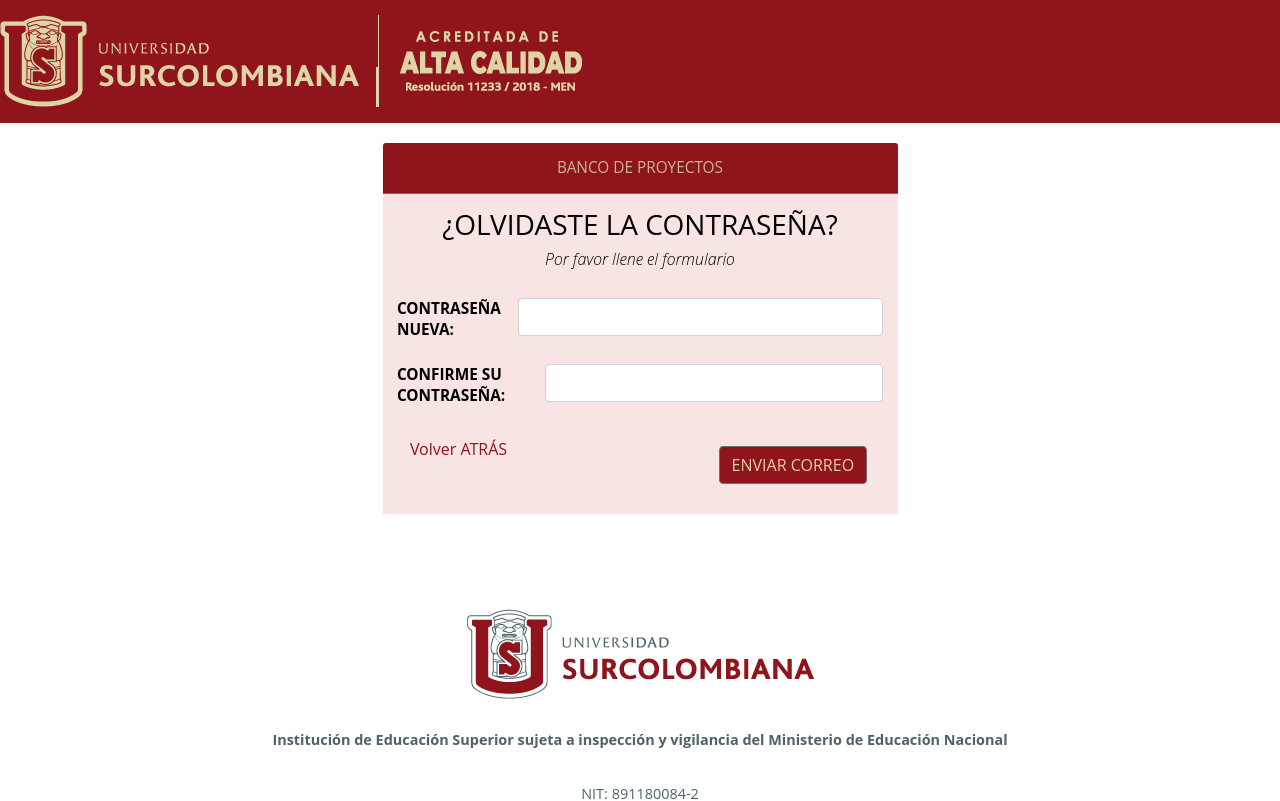
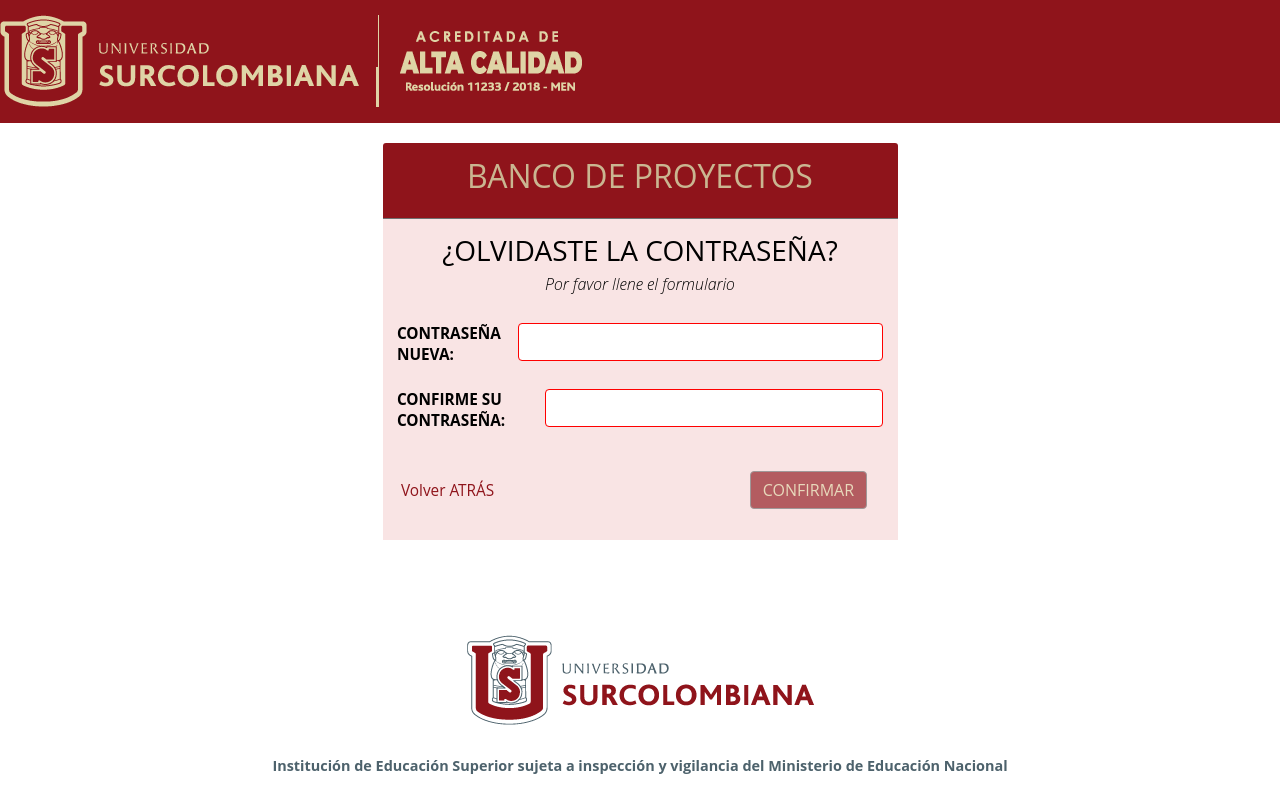
Before and after one commit to teamdevelopmentusco/BPUS, an Angular app: page /#/cambioclave in a window 1280 px wide. Shown: the top 801 px of the page. Built offline with nearby package versions, Linux system fonts and the light colour scheme.

Commit message:
validación de los formularios con HTML y angular

```diff
--- a/src/app/app.routing.ts
+++ b/src/app/app.routing.ts
@@ -11,16 +11,14 @@ import { NopagefoundComponent } from './shared/nopagefound/nopagefound.component
 
 
 const appRoutes: Routes = [ // Se crea el objeto de tipo Routes,
-
-
     { path: '' , component: LoginComponent},
     { path: 'cambioclave' , component: CambioClaveComponent},
     { path: 'codigoverificacion' , component: CodigoVerificacionComponent},
     { path: 'olvidoclave' , component: OlvidoClaveComponent},
-    //loadChildren = primera parte es el path al modulo que quiero cargar y la segunda es el nombre del modulo.
+    // loadChildren = primera parte es el path al modulo que quiero cargar y la segunda es el nombre del modulo.
 
   { path: '**' , component: NopagefoundComponent},// Los ** es un comodin para cualquier ruta invalida.
-    { path:'',component:PagesComponent,loadChildren:'./pages/pages.module#PagesModule'}
+    { path:'',component:PagesComponent, loadChildren: './pages/pages.module#PagesModule'}
 ];
 
 export const APP_ROUTES = RouterModule.forRoot(appRoutes, {useHash:true}); // Se modulan las rutas para ser importadas en el module principal.
--- a/src/app/login/cambio-clave.component.html
+++ b/src/app/login/cambio-clave.component.html
@@ -10,23 +10,43 @@
 
 <div class="container">
     <div class="card-olvidoClave">
-        <div class="card-uscoHeader text-center card-header ">BANCO DE PROYECTOS</div>
+        <div class="card-uscoHeader text-center card-header ">
+            <h2>BANCO DE PROYECTOS</h2>
+        </div>
         <div class="card-uscoContent card-body ">
             <h3 class="text-center ">¿OLVIDASTE LA CONTRASEÑA?</h3>
             <h6 class="text-center font-weight-lighter font-italic ">Por favor llene el formulario</h6>
             <br>
-            <form>
-                <div class="w-100 form-group custom-control-inline ">
-                    <label for="pwd " class="font-weight-bold ">CONTRASEÑA NUEVA:</label>
-                    <input type="password " class="form-control " id="pwd ">
+            <form [formGroup]="passwordForm" (ngSubmit)="savePassword()" appPasswordMismatch>
+                <div class="w-100 form-group custom-control-inline">
+                    <label for="newPassword" class="font-weight-bold ">CONTRASEÑA NUEVA:</label>
+                    <input type="password" formControlName="newPassword" class="form-control " id="newPassword" title="Debe contener al menos una letra mayúscula y un número y un carácter especial, y mínimo 8 carácteres." pattern="(?=.*[a-z])(?=.*[A-Z])(?=.*[0-9])(?=.*[!@#$%^&]).{8,32}"
+                        required>
                 </div>
-                <div class="w-100 form-group custom-control-inline ">
-                    <label for="pwd2 " class="font-weight-bold ">CONFIRME SU CONTRASEÑA:</label>
-                    <input type="password " class="form-control " id="pwd2 ">
+                <div *ngIf="newPassword.invalid && (newPassword.dirty || newPassword.touched)" class="alert alert-danger">
+                    <div *ngIf="newPassword.errors.required">
+                        La contraseña es requerida.
+                    </div>
+                    <div *ngIf="newPassword.errors.invalidPassword">
+                        Debe contener al menos una letra mayúscula y un número y un carácter especial, y mínimo 8 carácteres.
+                    </div>
                 </div>
-                <a routerLink="/codigoverificacion " class="btn btn-link uscolink ">Volver ATRÁS</a>
-                <button type="submit " class="float-right btn uscoButton ">ENVIAR CORREO</button>
+                <div class="w-100 form-group custom-control-inline">
+                    <label for="confirmNewPassword" class="font-weight-bold ">CONFIRME SU CONTRASEÑA:</label>
+                    <input type="password" formControlName="confirmNewPassword" class="form-control " id="confirmNewPassword" title="Las contraseñas deben coincidir" required>
+                </div>
+                <div *ngIf="confirmNewPassword?.invalid && (confirmNewPassword.dirty || confirmNewPassword.touched)" class="alert alert-danger">
+                    <div *ngIf="confirmNewPassword.errors.required">
+                        La contraseña es requerida.
+                    </div>
+                </div>
+                <div *ngIf="passwordForm.errors?.mismatch && (passwordForm.touched || passwordForm.dirty)" class="alert alert-danger">
+                    Las contraseñas no coinciden.
+                </div>
+                <button type="submit" [disabled]="!passwordForm.valid" class="float-right btn uscoButton">CONFIRMAR</button>
             </form>
+            <br>
+            <a routerLink="/olvidoclave" class="float-left p-1 uscolink">Volver ATRÁS</a>
         </div>
     </div>
 </div>
--- a/src/app/login/cambio-clave.component.ts
+++ b/src/app/login/cambio-clave.component.ts
@@ -1,4 +1,7 @@
 import { Component, OnInit } from '@angular/core';
+import { FormBuilder, Validators } from '@angular/forms';
+import { ValidationService } from '../shared/validation.service';
+import { passwordMatchValidator } from '../shared/password-match.directive';
 
 @Component({
   selector: 'app-cambio-clave',
@@ -6,10 +9,33 @@ import { Component, OnInit } from '@angular/core';
   styleUrls: ['./login.component.css']
 })
 export class CambioClaveComponent implements OnInit {
+  passwordForm: any;
 
-  constructor() { }
-
-  ngOnInit() {
+  constructor(private formBuilder: FormBuilder) {
+    this.passwordForm = this.formBuilder.group({
+      newPassword: [
+        '',
+        [Validators.required, ValidationService.passwordValidator]
+      ],
+      confirmNewPassword: [
+        '',
+        [Validators.required]
+      ]
+    }, { validators: passwordMatchValidator });
+    console.log(this.passwordForm);
   }
 
+  get newPassword() {
+    return this.passwordForm.get('newPassword');
+  }
+
+  get confirmNewPassword() {
+    return this.passwordForm.get('confirmNewPassword');
+  }
+  savePassword() {
+    if (this.passwordForm.dirty && this.passwordForm.valid) {
+      alert('Cambio de clave exitoso');
+    }
+  }
+  ngOnInit() {}
 }
--- a/src/app/login/codigo-verificacion.component.html
+++ b/src/app/login/codigo-verificacion.component.html
@@ -22,10 +22,10 @@
                 </div>
                 <button type="submit" class="float-right btn uscoButton">VERIFICAR</button>
             </form>
-            <br><br>
-            <button routerLink="/olvidoclave" class="btn btn-link uscolink">Volver ATRÁS</button >
-      </div>
-  </div>
+            <br>
+            <a routerLink="/olvidoclave" class="p-1 uscolink">Volver ATRÁS</a>
+        </div>
+    </div>
 </div>
 
 <app-footer></app-footer>
--- a/src/app/login/login.component.html
+++ b/src/app/login/login.component.html
@@ -3,18 +3,31 @@
 
 <div class="card-login">
     <div class="card-uscoHeader">
-        <h1>BANCO DE PROYECTOS</h1>
+        <h2>BANCO DE PROYECTOS</h2>
     </div>
     <div class="card-uscoContent">
-        <form>
+        <form [formGroup]="loginForm" (ngSubmit)="login()">
             <h2>LOGIN</h2>
             <br>
             <p>USUARIO:</p>
-            <input class="uscoInputs" type="text" name="id" placeholder="Digite su numero de ID" maxlength="10" required pattern="([0-9]){2,10}" title="El ID es de maximo 10 caracteres solo numericos" onkeypress="return validaNumericos(event)">
+            <input class="uscoInputs" type="text" formControlName="id" name="id" placeholder="Digite su número de ID" maxlength="10" required pattern="([0-9]){1,10}" title="El ID es de máximo 10 carácteres solo numericos" required>
+            <div *ngIf="id.invalid && (id.dirty || id.touched)" class="alert alert-danger">
+                <div *ngIf="id.errors.required">
+                    El ID es requerido.
+                </div>
+                <div *ngIf="id.errors.pattern">
+                    El ID es de máximo 10 carácteres solo numéricos.
+                </div>
+            </div>
             <p>CONTRASEÑA:</p>
-            <input class="uscoInputs" type="password" placeholder="Digite su contraseña">
+            <input class="uscoInputs" type="password" formControlName="password" placeholder="Digite su contraseña" required>
+            <div *ngIf="password.invalid && (password.dirty || password.touched)" class="alert alert-danger">
+                <div *ngIf="password.errors.required">
+                    La contraseña es requerida.
+                </div>
+            </div>
             <div class="card g-recaptcha" data-sitekey="6LePQaQUAAAAAIjw9HuJbJkbkTt7MrsNW1DMxnar"></div>
-            <input type="submit" class="uscoButton" value="ENTRAR">
+            <input type="submit" [disabled]="!loginForm.valid" class="btn uscoButton" value="ENTRAR">
         </form>
         <a class="uscolink" routerLink="/olvidoclave">¿Olvidó su contraseña?</a>
     </div>
--- a/src/app/login/login.component.ts
+++ b/src/app/login/login.component.ts
@@ -1,4 +1,6 @@
 import { Component, OnInit } from '@angular/core';
+import { FormBuilder, Validators } from '@angular/forms';
+import { ValidationService } from '../shared/validation.service';
 
 @Component({
   selector: 'app-login',
@@ -7,7 +9,30 @@ import { Component, OnInit } from '@angular/core';
 })
 export class LoginComponent implements OnInit {
 
-  constructor() { }
+  loginForm: any;
+
+  constructor(private formBuilder: FormBuilder) {
+    this.loginForm = this.formBuilder.group({
+      id: ['', [Validators.required, Validators.pattern('([0-9]){1,10}')]],
+      password: ['', [Validators.required]]
+    });
+
+    console.log(this.loginForm);
+  }
+
+  get id() {
+    return this.loginForm.get('id');
+  }
+
+  get password() {
+    return this.loginForm.get('password');
+  }
+
+  login() {
+    if (this.loginForm.dirty && this.loginForm.valid) {
+      alert('Login ok');
+    }
+  }
 
   ngOnInit() {
   }
--- a/src/app/login/olvido-clave.component.html
+++ b/src/app/login/olvido-clave.component.html
@@ -4,23 +4,33 @@
     - Desarrollador:    Cristian Julián Andrade Murillo
     - Descripción:      Esta es la ventana en la que se ingresa el correo institucional para enviar
                         un código para cambiar la clave en caso de olvido
-    -Última modificación:  18/05/2019
+    -Última modificación:  19/05/2019
 -->
 <app-header></app-header>
 
 <div class="container">
     <div class="card-olvidoClave">
-        <div class="card-uscoHeader text-center card-header">BANCO DE PROYECTOS</div>
+        <div class="card-uscoHeader text-center card-header">
+            <h2>BANCO DE PROYECTOS</h2>
+        </div>
         <div class="card-uscoContent card-body">
             <h3 class="text-center">¿OLVIDASTE LA CONTRASEÑA?</h3>
             <h6 class="text-center font-weight-lighter font-italic">Por favor llene el formulario</h6>
             <br>
-            <form>
+            <form [formGroup]="emailForm" (ngSubmit)="sendEmail()">
                 <div class="form-group">
                     <label for="email" class="font-weight-bold">Correo:</label>
-                    <input formControlName="email" class="form-control" placeholder="Digite su Correo Institucional" id="email" />
+                    <input formControlName="email" class="form-control" placeholder="Digite su Correo Institucional" id="email" pattern="[a-z0-9._%+-]+@+usco.edu.co" title="El correo debe ser institucional: @usco.edu.co" required>
+                    <div *ngIf="email.invalid && (email.dirty || email.touched)" class="alert alert-danger">
+                        <div *ngIf="email.errors.required">
+                            El correo es requerido.
+                        </div>
+                        <div *ngIf="email.errors.invalidEmailAddress">
+                            El correo debe ser institucional: @usco.edu.co
+                        </div>
+                    </div>
                 </div>
-                <button type="submit" class="float-right btn uscoButton">ENVIAR CORREO</button>
+                <button type="submit" [disabled]="!emailForm.valid" class="float-right btn uscoButton">ENVIAR CORREO</button>
             </form>
             <br>
             <a routerLink="/" class="float-left btn btn-link uscolink">Volver al LOGIN</a>
--- /dev/null
+++ b/src/app/shared/password-match.directive.ts
@@ -0,0 +1,36 @@
+import { Directive } from '@angular/core';
+
+import {
+  NG_VALIDATORS,
+  Validator,
+  AbstractControl,
+  ValidationErrors,
+  ValidatorFn,
+  FormGroup
+} from '@angular/forms';
+
+export const passwordMatchValidator: ValidatorFn = (
+    control: FormGroup
+  ): ValidationErrors | null => {
+    const newPassword = control.get('newPassword');
+    const confirmNewPassword = control.get('confirmNewPassword');
+    return confirmNewPassword.value === newPassword.value
+      ? null
+      : { mismatch: true };
+  };
+
+@Directive({
+  selector: '[appPasswordMismatch]',
+  providers: [
+    {
+      provide: NG_VALIDATORS,
+      useExisting: PasswordMatchValidatorDirective,
+      multi: true
+    }
+  ]
+})
+export class PasswordMatchValidatorDirective implements Validator {
+  validate(control: AbstractControl): ValidationErrors {
+    return passwordMatchValidator(control);
+  }
+}
--- a/src/app/shared/shared.module.ts
+++ b/src/app/shared/shared.module.ts
@@ -15,7 +15,6 @@ import { RouterModule } from '@angular/router';
     HeaderComponent,
     FooterComponent,
     NopagefoundComponent
-
   ]
 })
 export class SharedModule { }
```
Also changed, not shown: src/app/app.module.ts (+4 -5 lines), src/app/login/olvido-clave.component.ts (+19 -2 lines), src/app/shared/validation.service.ts (added, +16 -0 lines).
